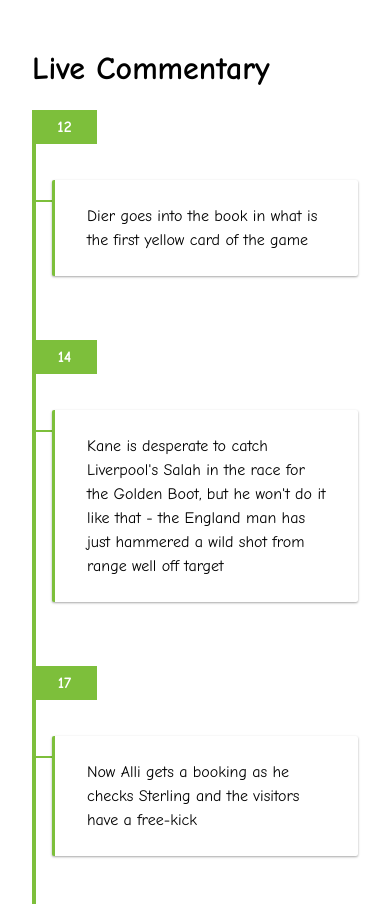
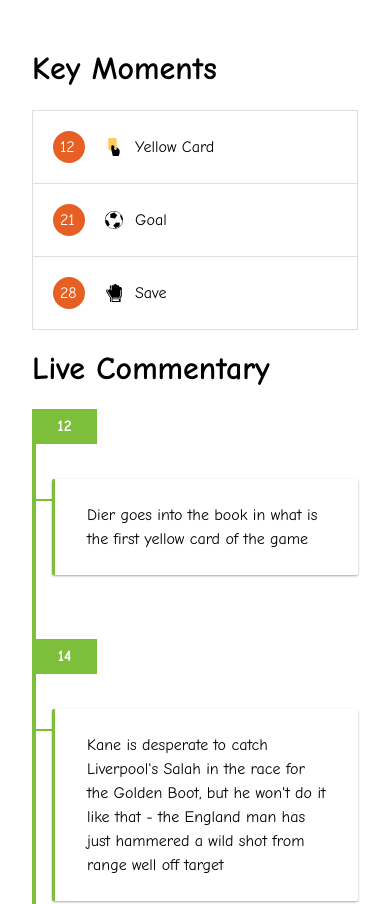
Before and after one commit to RPlaha0390/react-commentary-app, a React app: page / in a window 390 px wide. Shown: the top 904 px of the page. Built offline with nearby package versions, Linux system fonts and the light colour scheme.

Commit message:
add icons to list - add responsive style and create scroll effect

```diff
--- a/src/components/List.js
+++ b/src/components/List.js
@@ -9,7 +9,7 @@ const List = ({
     <div data-key-moments-id={ keyMoment.minute } className="list__group" onClick={ onClick }>
       <li className="list__item">
         <span>{ keyMoment.minute }</span>
-        <span>{ keyMoment.event }</span>
+        <span className={'icon ' + keyMoment.event.toLowerCase() }>{ keyMoment.event }</span>
       </li>
     </div>
   );
--- a/src/containers/Commentary.js
+++ b/src/containers/Commentary.js
@@ -17,6 +17,8 @@ class Commentary extends Component {
       commentaryFeed: [],
       keyMoments: []
     }
+
+    this.setActive = this.setActive.bind(this);
   }
 
   /**
@@ -44,18 +46,27 @@ class Commentary extends Component {
   }
 
   /**
-   * set active class to element if element id is equal to event id
+   * Set active class to element if element id is equal to event id
    * @param 'string'
    */
   setActive(event) {
     const keyMomentsId = parseInt(event.currentTarget.getAttribute('data-key-moments-id'));
+    const activeClass = 'timeline__group--active';
     let timelineId;
 
     document.querySelectorAll('.timeline__group').forEach((element, index) => {
       timelineId = parseInt(element.getAttribute('data-timeline-id'));
       keyMomentsId === timelineId ?
-        element.classList.add('timeline__group--active')
-      : element.classList.remove('timeline__group--active');
+        element.classList.add(activeClass)
+      : element.classList.remove(activeClass);
+    });
+
+    /**
+     * Scroll to active class
+     */
+    document.querySelector('.timeline__group--active').scrollIntoView({
+      behavior: 'smooth',
+      block: 'center'
     });
   }
 
--- a/src/styles/components/_components-dir.scss
+++ b/src/styles/components/_components-dir.scss
@@ -1,2 +1,3 @@
 @import 'timeline';
 @import 'list';
+@import 'icons';
--- /dev/null
+++ b/src/styles/components/_icons.scss
@@ -0,0 +1,19 @@
+.icon {
+  background-repeat: no-repeat;
+  background-size: contain;
+  padding-left: 30px;  /* width of the image plus a little extra padding */
+  &.card {
+    &.yellow {
+      background-image: url('../assets/card-yellow.svg');
+    }
+    &.red {
+      background-image: url('../assets/card-red.svg');
+    }
+  }
+  &.goal {
+    background-image: url('../assets/goal.svg');
+  }
+  &.save {
+    background-image: url('../assets/save.svg');
+  }
+}
--- a/src/styles/components/_list.scss
+++ b/src/styles/components/_list.scss
@@ -1,10 +1,14 @@
 .list {
+  order: 1;
+
 	@media screen and (min-width: 768px) {
 		float: right;
 		width: 25%;
+    align-self: flex-start;
 		position: -webkit-sticky;
 		position: sticky;
 		top: 0;
+    order: 2;
 	}
 
 	.list__group {
--- a/src/styles/components/_timeline.scss
+++ b/src/styles/components/_timeline.scss
@@ -1,9 +1,11 @@
 .timeline {
+  order: 2;
 
   @media screen and (min-width: 768px) {
     width: 70%;
     margin-right: 5%;
     float: left;
+    order: 1;
   }
 
   .timeline__wrapper {
@@ -32,6 +34,10 @@
       &.timeline__group--active {
         .timeline__event {
           background: $uiTimelinePrimary !important;
+
+          p {
+            color: $white;
+          }
         }
       }
 
--- a/src/styles/layout/_page.scss
+++ b/src/styles/layout/_page.scss
@@ -1,12 +1,15 @@
 .page{
   min-height: 100vh;
-  display: flex;
-  flex-direction: column;
-  justify-content: space-around;
 }
 
 .page__container{
   padding: 30px 2rem;
   margin-left: auto;
   margin-right: auto;
+  display: flex;
+  flex-direction: column;
+
+  @media screen and (min-width: 768px) {
+    flex-direction: unset;
+  }
 }
```
Also changed, not shown: src/assets/card-red.svg (added), src/assets/card-yellow.svg (added), src/assets/goal.svg (added), src/assets/save.svg (added).
